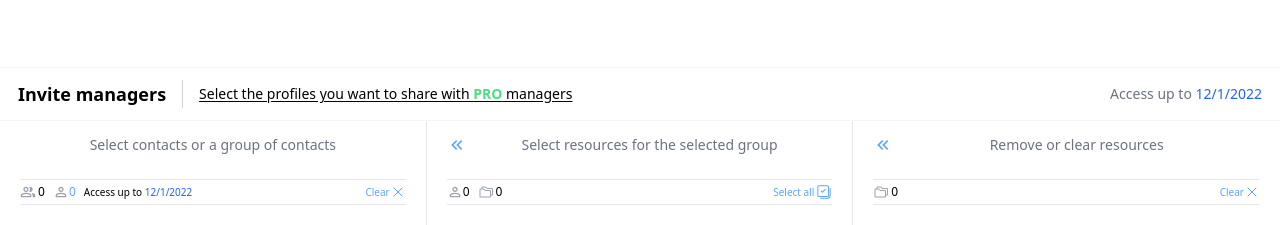
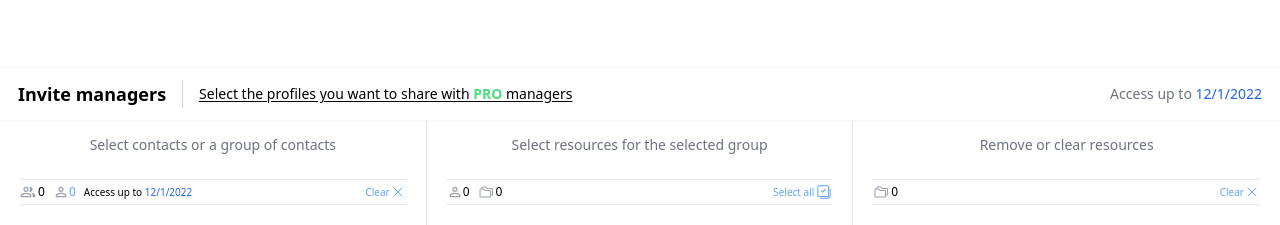
Before and after one commit to KirdesMF/invite-dashboard-vue, a Vue app: page / in a window 1280 px wide. Shown: the top 225 px of the page. Built offline with nearby package versions, Linux system fonts and the light colour scheme.

Commit message:
update readme

```diff
--- a/src/App.vue
+++ b/src/App.vue
@@ -145,6 +145,7 @@ function isUserSelected(userId: string) {
 function onClickCardGroup(groupId: string) {
   isSelectedAll.value = true;
   currentGroupId.value = groupId;
+  currentUserId.value = "";
   setStep("users");
 }
 
@@ -325,7 +326,7 @@ onMounted(async () => {
         :class="classNameSectionUsers[step]"
       >
         <div class="flex items-center">
-          <button type="button" class="w-5 h-5 text-blue" @click="setStep('groups')">
+          <button type="button" class="w-5 h-5 text-blue lg:hidden" @click="setStep('groups')">
             <ChevronDoubleLeftIcon />
           </button>
           <p class="font-thin text-sm text-gray-500 max-w-[35ch] mx-auto text-center">
@@ -400,7 +401,7 @@ onMounted(async () => {
         :class="classNameSectionResources[step]"
       >
         <div class="flex items-center">
-          <button type="button" class="w-5 h-5 text-blue" @click="setStep('users')">
+          <button type="button" class="w-5 h-5 text-blue lg:hidden" @click="setStep('users')">
             <ChevronDoubleLeftIcon />
           </button>
           <p class="font-thin text-sm text-gray-500 max-w-[35ch] mx-auto text-center">Remove or clear resources</p>
```
Also changed, not shown: 1 other file (tests, documents, lock files or other folders).
